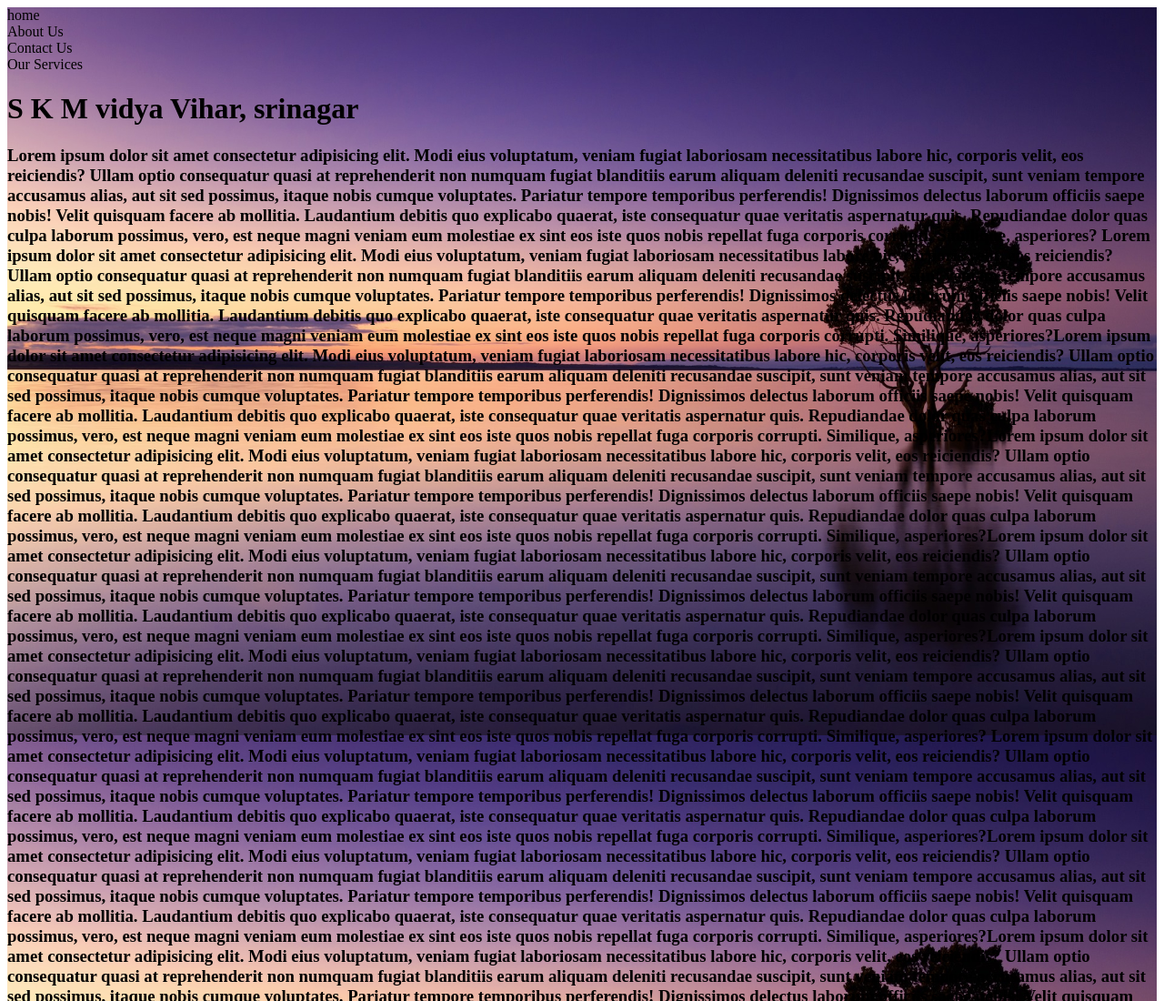
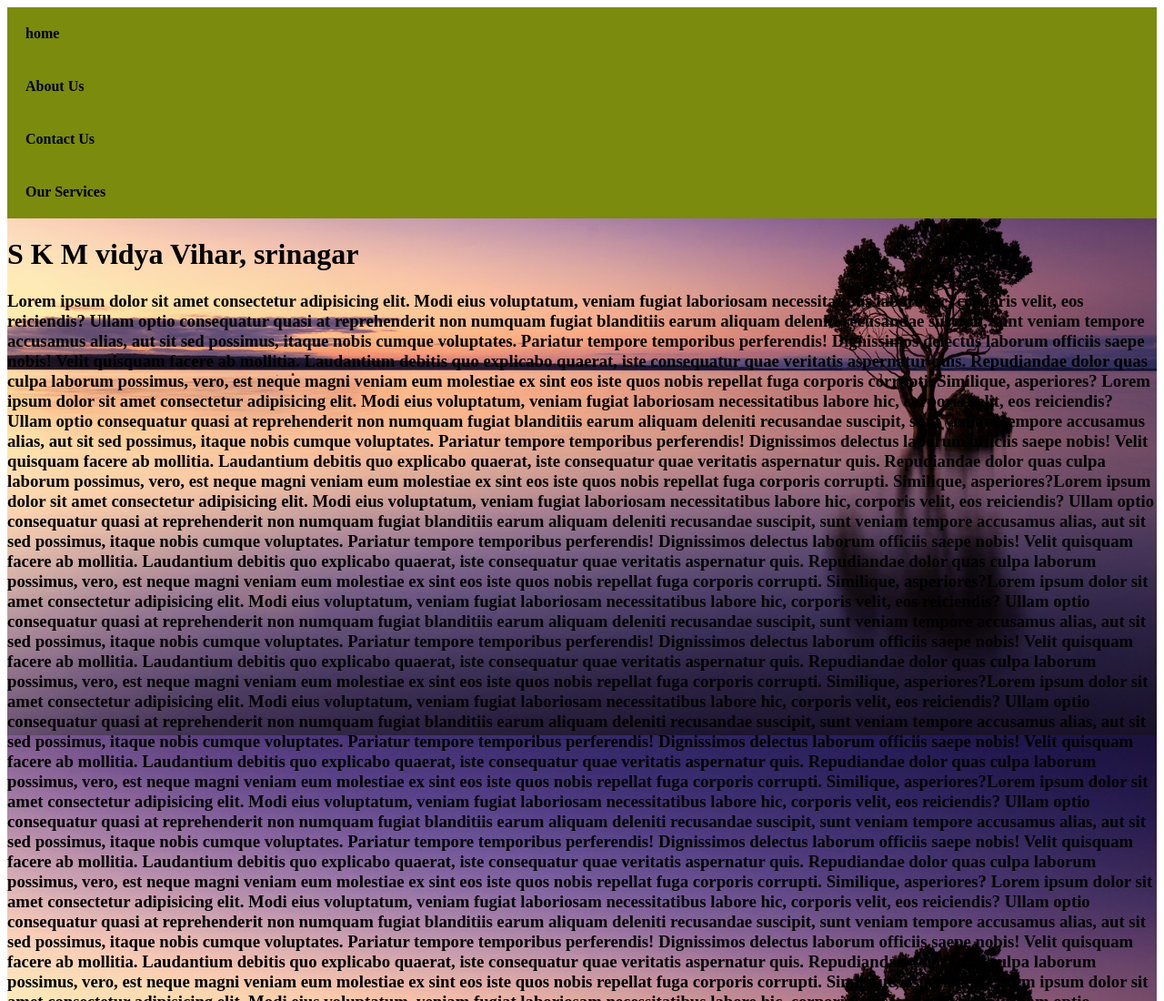
Before and after one commit to princekrsah7/mylearning, a plain HTML site: page index.html in a window 1280 px wide. Shown: the top 1100 px of the page at 91% size. Drawn offline with Linux system fonts and the light colour scheme.

Commit message:
some update in css

```diff
--- a/style.css
+++ b/style.css
@@ -12,3 +12,9 @@ div{
     background-position: top;
     background-attachment: fixed;
     backface-visibility: 50%;
+}
+nav{
+    background-color: rgb(122, 139, 13);
+    padding: 20px;
+    font-weight: 700;
+}
```
